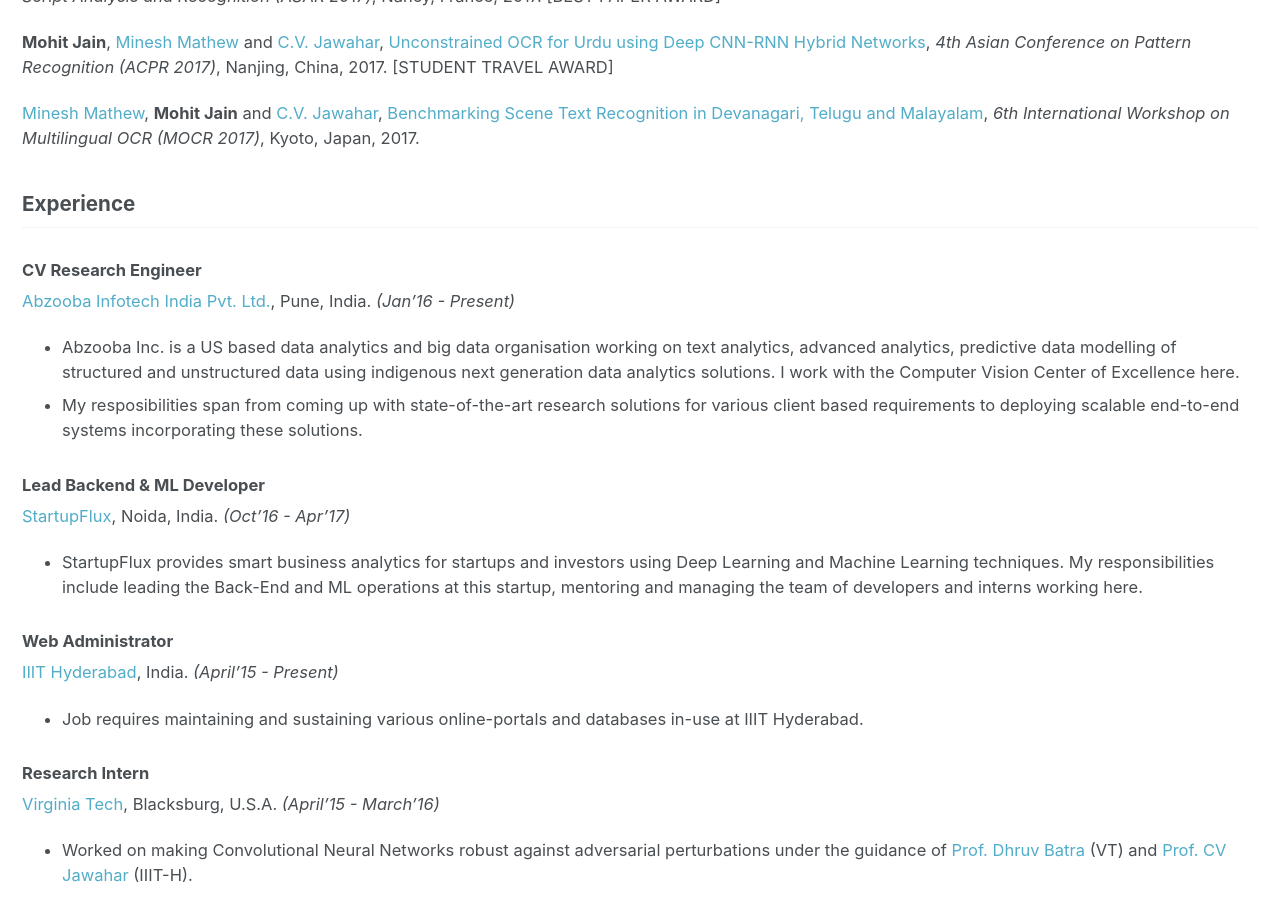
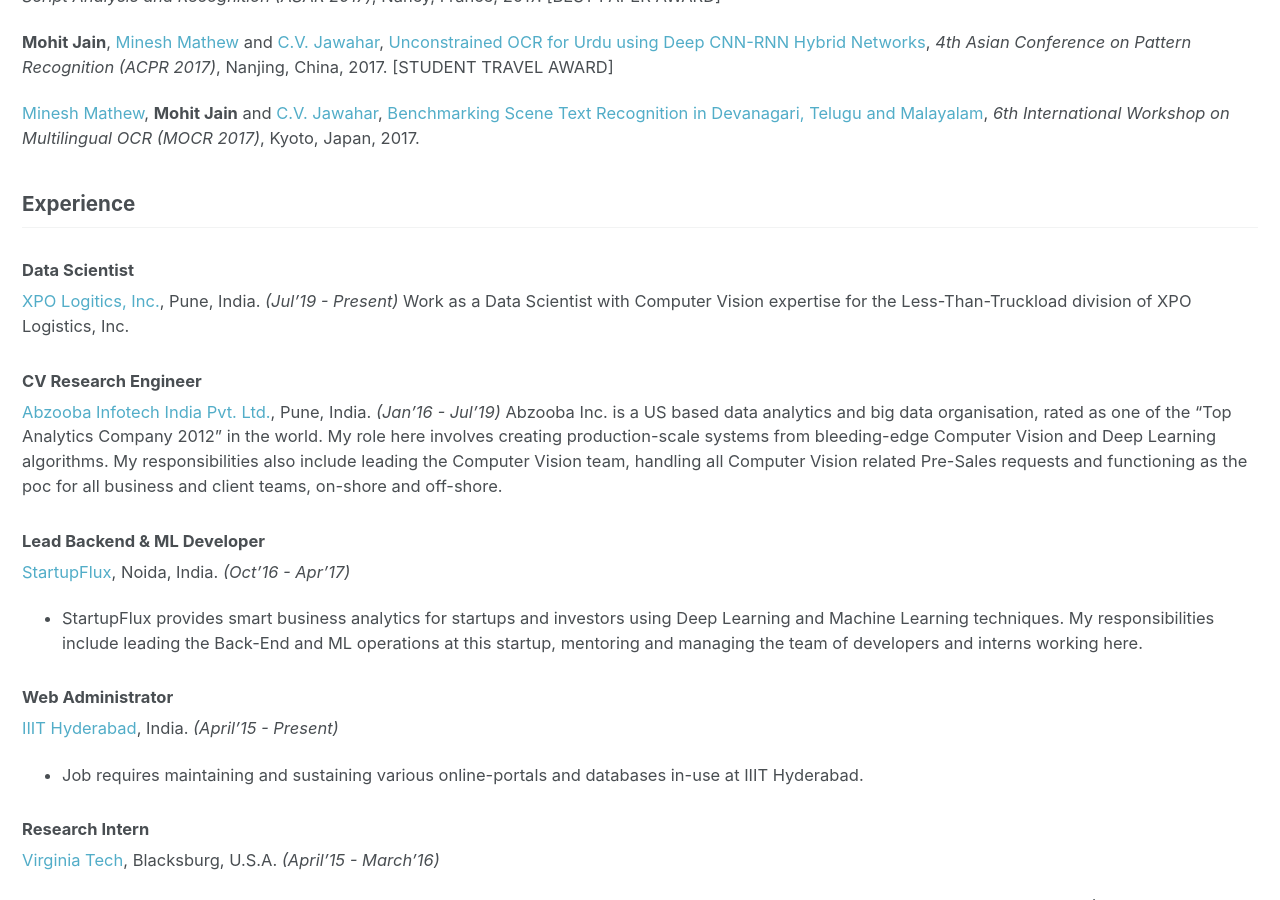
Before and after one commit to NightFury13/nightfury13.github.io, a Jekyll site: the page built from _pages/resume.md, in a window 1280 px wide and 900 px high, scrolled down 793 px. Built offline with Jekyll 4.4.1, drawn with Linux system fonts in a browser that asks for light colours.

Commit message:
update resume page with XPO job

```diff
--- a/_pages/resume.md
+++ b/_pages/resume.md
@@ -28,10 +28,13 @@ author_profile: true
 [Minesh Mathew](https://mineshmathew.github.io), **Mohit Jain** and [C.V. Jawahar](http://cvit.iiit.ac.in/people/faculty/people/faculty/cvit-faculty/jawahar), [Benchmarking Scene Text Recognition in Devanagari, Telugu and Malayalam](http://cvit.iiit.ac.in/images/ConferencePapers/2017/Benchmarkingtelugu_malayalam.pdf), _6th International Workshop on Multilingual OCR (MOCR 2017)_, Kyoto, Japan, 2017.
 
 ## Experience
+### Data Scientist
+[XPO Logitics, Inc.](https://www.xpo.com/), Pune, India. _(Jul'19 - Present)_
+Work as a Data Scientist with Computer Vision expertise for the Less-Than-Truckload division of XPO Logistics, Inc.
+
 ### CV Research Engineer
-[Abzooba Infotech India Pvt. Ltd.](https://abzooba.com), Pune, India. _(Jan'16 - Present)_
-* Abzooba Inc. is a US based data analytics and big data organisation working on text analytics, advanced analytics, predictive data modelling of structured and unstructured data using indigenous next generation data analytics solutions. I work with the Computer Vision Center of Excellence here.
-* My resposibilities span from coming up with state-of-the-art research solutions for various client based requirements to deploying scalable end-to-end systems incorporating these solutions.
+[Abzooba Infotech India Pvt. Ltd.](https://abzooba.com), Pune, India. _(Jan'16 - Jul'19)_
+Abzooba Inc. is a US based data analytics and big data organisation, rated as one of the “Top Analytics Company 2012” in the world. My role here involves creating production-scale systems from bleeding-edge Computer Vision and Deep Learning algorithms. My responsibilities also include leading the Computer Vision team, handling all Computer Vision related Pre-Sales requests and functioning as the poc for all business and client teams, on-shore and off-shore.
 
 ### Lead Backend & ML Developer
 [StartupFlux](https://startupflux.com/), Noida, India. _(Oct'16 - Apr'17)_
```
